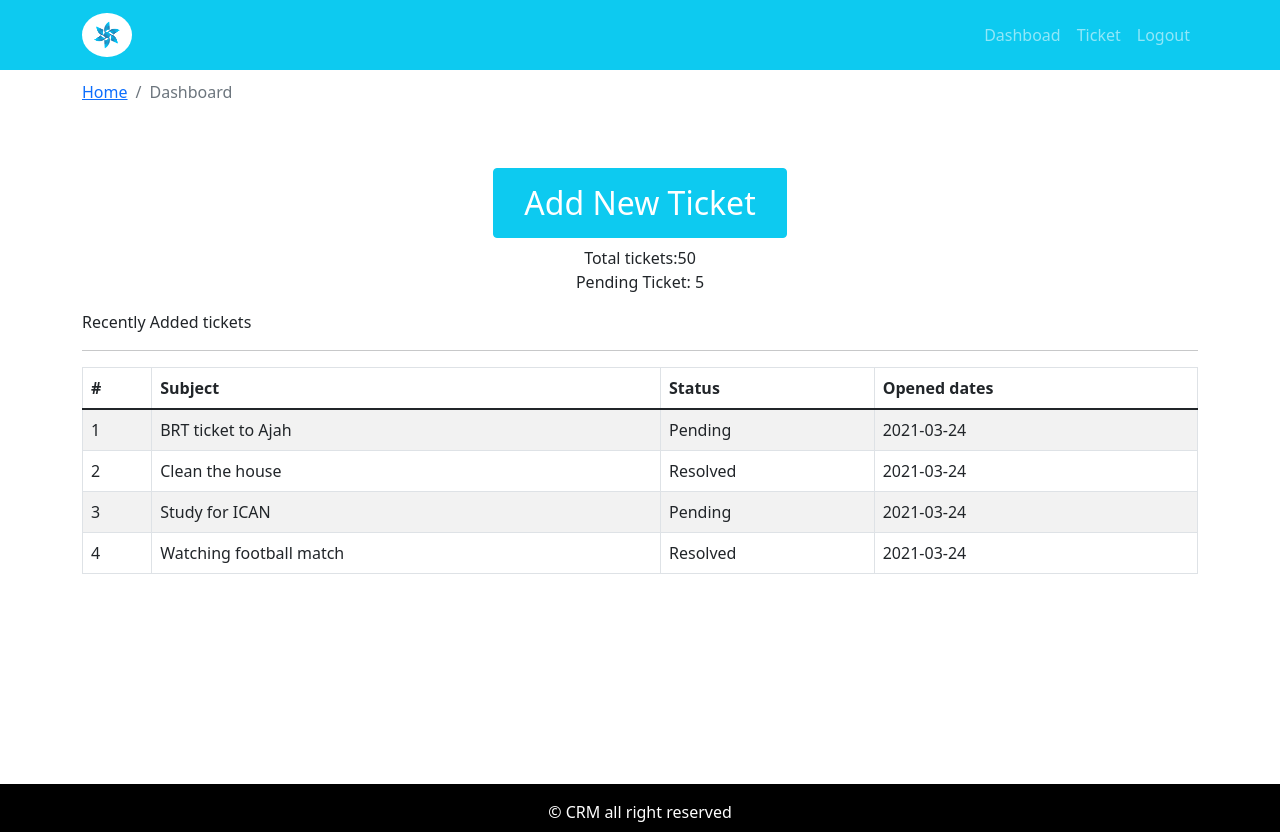
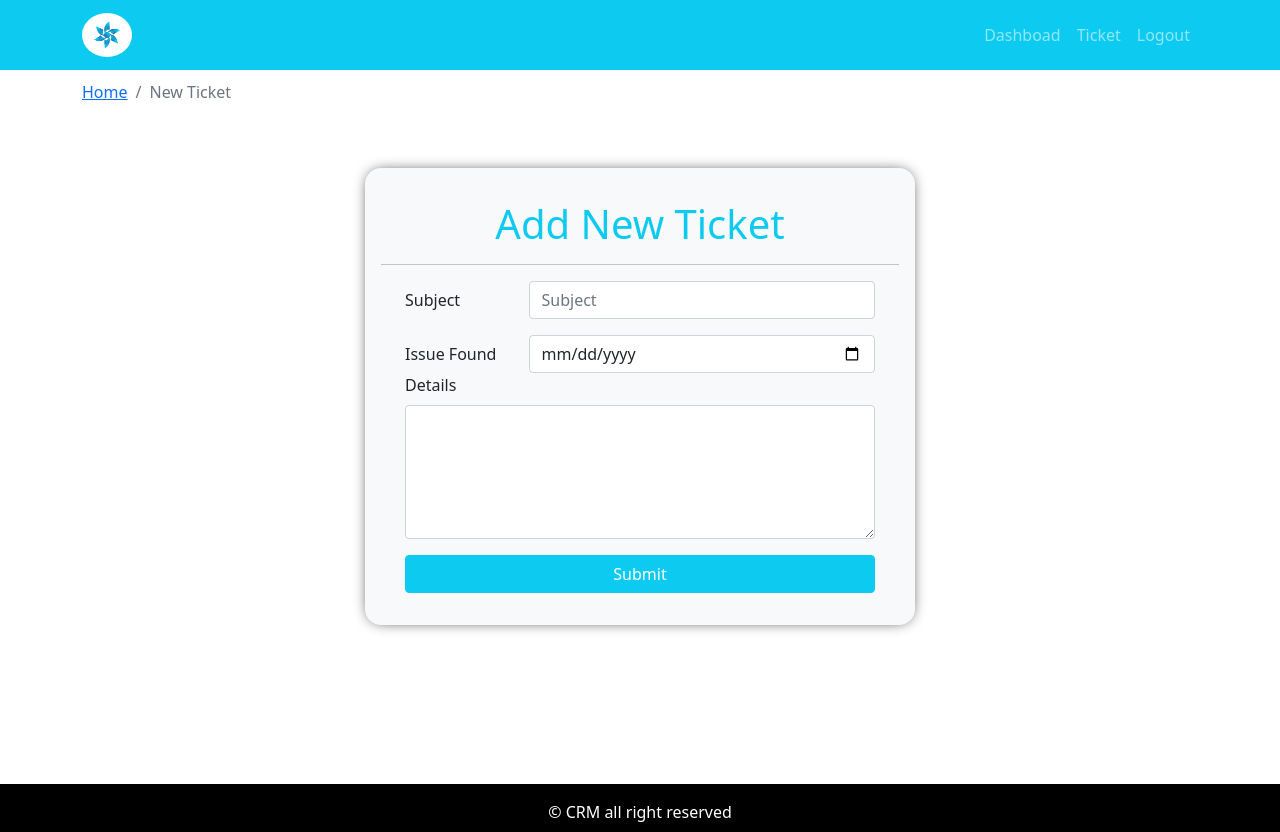
Before and after one commit to iamsuigeneris/ticketed-crm-system, a React (Create React App) app in the folder frontend/: page /dashboard in a window 1280 px wide. Built offline with nearby package versions, Linux system fonts and the light colour scheme.

Commit message:
ticket landing page added

```diff
--- a/frontend/src/App.js
+++ b/frontend/src/App.js
@@ -1,15 +1,17 @@
 
 import './App.css';
 import DefaultLayout from './layout/DefaultLayout';
-import Dashboard from './page/dashboard/Dashboard';
-import { Entry } from './page/entry/Entry.page';
+// import Dashboard from './page/dashboard/Dashboard';
+// import { Entry } from './page/entry/Entry.page';
+import AddTicket from './page/new-ticket/AddTicket';
 
 function App() {
   return (
     <div className="App">
       {/* <Entry /> */}
       <DefaultLayout>
-        <Dashboard />
+        {/* <Dashboard /> */}
+        <AddTicket />
       </DefaultLayout >
     </div>
   );
--- /dev/null
+++ b/frontend/src/components/add-ticket-form/AddTicketForm.js
@@ -0,0 +1,75 @@
+import React from 'react'
+import { Container, Button, Row, Col, Form } from 'react-bootstrap'
+import PropTypes from 'prop-types'
+// import { shortText } from '../../utils/Validation'
+import './addTicketForm.css'
+
+const AddTicketForm = ({ handleOnSubmit, handleOnChange, formData, formDataError }) => {
+    return (
+        <div className="add-new-ticket bg-light" style={{ padding: "2rem 1rem", marginTop: "3rem", borderRadius: "1rem" }}>
+            <h1 className="text-info text-center">Add New Ticket</h1>
+            <hr />
+            <Container>
+                <Form autoComplete="off" onSubmit={handleOnSubmit}>
+                    <Form.Group className="mb-3" as={Row}>
+                        <Form.Label column sm={3}>Subject</Form.Label>
+                        <Col sm={9}>
+                            <Form.Control
+                                name="subject"
+                                // minLength="3"
+                                maxLength="100"
+                                onChange={handleOnChange}
+                                value={formData.subject}
+                                placeholder="Subject"
+                                required
+                            />
+                            <Form.Text className="text-danger">
+                                {formDataError.subject && "Subject is required"}
+                            </Form.Text>
+                        </Col>
+                    </Form.Group>
+
+                    <Form.Group as={Row}>
+                        <Form.Label column sm={3}>
+                            Issue Found
+                        </Form.Label>
+                        <Col sm={9}>
+                            <Form.Control
+                                type="date"
+                                name="issueDate"
+                                value={formData.issueDate}
+                                onChange={handleOnChange}
+                                required
+                            />
+                        </Col>
+                    </Form.Group>
+                    <Form.Group>
+                        <Form.Label>Details</Form.Label>
+                        <Form.Control
+                            as="textarea"
+                            value={formData.detail}
+                            name="detail"
+                            rows="5"
+                            onChange={handleOnChange}
+                            required
+                        />
+                    </Form.Group>
+                    {' '}
+                    <div className="d-grid gap-2" >
+                        <Button type="submit" variant="info" className="mt-3" style={{ color: "white" }}>Submit</Button>
+                    </div>
+                </Form>
+            </Container>
+        </div>
+
+    )
+}
+
+AddTicketForm.propTypes = {
+    handleOnSubmit: PropTypes.func.isRequired,
+    handleOnChange: PropTypes.func.isRequired,
+    formData: PropTypes.object.isRequired,
+    formDataError: PropTypes.object.isRequired
+}
+
+export default AddTicketForm
--- /dev/null
+++ b/frontend/src/components/add-ticket-form/addTicketForm.css
@@ -0,0 +1,6 @@
+.add-new-ticket {
+    max-width: 550px;
+    margin-left: auto;
+    margin-right: auto;
+    box-shadow: 0px 0px 15px -5px black;
+}
--- a/frontend/src/layout/DefaultLayout.js
+++ b/frontend/src/layout/DefaultLayout.js
@@ -5,8 +5,8 @@
 const DefaultLayout = ({children}) => {
     return (
         <div className="default-layout">
-            <div className="header">
-                <Header className="header mb-2" />
+            <div className="header mb-2">
+                <Header />
             </div>
             <main className="main">
                 {children}
--- /dev/null
+++ b/frontend/src/page/new-ticket/AddTicket.js
@@ -0,0 +1,64 @@
+import React,{useEffect, useState} from 'react'
+import {Container,Row,Col} from 'react-bootstrap'
+import AddTicketForm from '../../components/add-ticket-form/AddTicketForm'
+import PageBreadcrumb from '../../components/breadcrumb/PageBreadcrumb'
+import { shortText } from '../../utils/Validation'
+
+const initialFormData = {
+    subject: "",
+    issueDate: "",
+    detail:""
+}
+const initialFormError = {
+    subject: false,
+    issueDate: false,
+    detail: false
+}
+const AddTicket = () => {
+    const [formData, setFormData] = useState(initialFormData)
+    const [formDataError, setFormDataError] = useState(initialFormError)
+
+    useEffect(() => {}, [formData, formDataError])
+
+    const handleOnChange = e => {
+        const { name, value } = e.target
+        setFormData({
+            ...formData,
+            [name]:value
+        })
+    }
+
+    const handleOnSubmit = async (e) => {
+        e.preventDefault()
+
+        setFormDataError(initialFormError)
+
+        const isSubjectValid = await shortText(formData.subject)
+
+        setFormDataError({
+            ...initialFormError,
+            subject:!isSubjectValid
+        })
+    }
+    return (
+        <Container>
+            <Row>
+                <Col>
+                    <PageBreadcrumb page="New Ticket"/>
+                </Col>
+            </Row>
+            <Row>
+                <Col>
+                    <AddTicketForm
+                        handleOnChange={handleOnChange}
+                        handleOnSubmit={handleOnSubmit}
+                        formData={formData}
+                        formDataError={formDataError}
+                    />
+                </Col>
+            </Row>
+        </Container>
+    )
+}
+
+export default AddTicket
--- /dev/null
+++ b/frontend/src/utils/Validation.js
@@ -0,0 +1,3 @@
+export const shortText = str => {
+    return str.length >= 3 && str.length <= 100
+}
```
